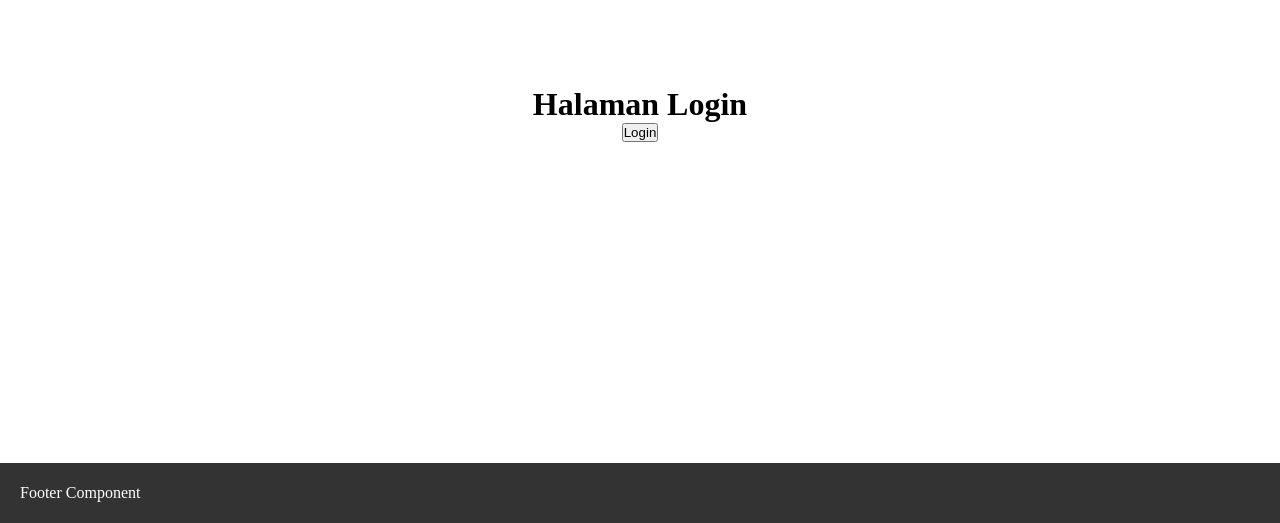
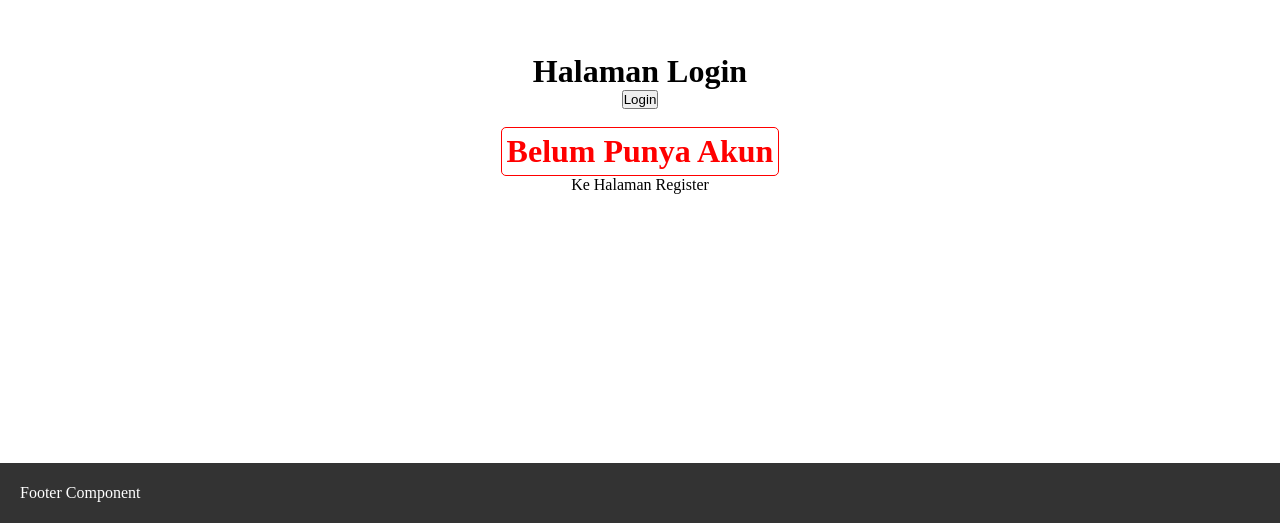
Before and after one commit to Kam141/Framework_2026, a Next.js app in the folder Praktikum_5/my-app/: page /auth/login in a window 1280 px wide. Shown: the part 277-800 px from the top of the page. Built offline with nearby package versions, Linux system fonts and the light colour scheme.

Commit message:
jobsheet 5_langkah 6 (Inline Styling (CSS-in-JS))

```diff
--- a/Praktikum_5/my-app/src/views/auth/login/index.tsx
+++ b/Praktikum_5/my-app/src/views/auth/login/index.tsx
@@ -11,15 +11,16 @@ const TampilanLogin = () => {
   }
   return (
     <div className={styles.login}>
-      <h1>Halaman Login</h1>
+      <h1 >Halaman Login</h1>
 
       {/*Login → Product (imperatif) */}
-      {/* <button onClick={handlerLogin}>Login</button> <br /> */}
+      <button onClick={handlerLogin}>Login</button> <br />
       {/* <button onClick={() => push('/produk') }>Login</button> <br /> */}
-      <button onClick={() => handlerLogin()}>Login</button> <br />
+      <h1 style={{ color: "red",border: "1px solid red",borderRadius: "5px",padding: "5px",}}> Belum Punya Akun</h1>
+      {/* <button onClick={() => handlerLogin()}>Login</button> <br /> */}
 
       {/*Login ↔ Register (Link)  */}
-      {/* <Link href="/auth/register">Ke Halaman Register</Link> */}
+      <Link href="/auth/register">Ke Halaman Register</Link>
     </div>
   );
 };
```
